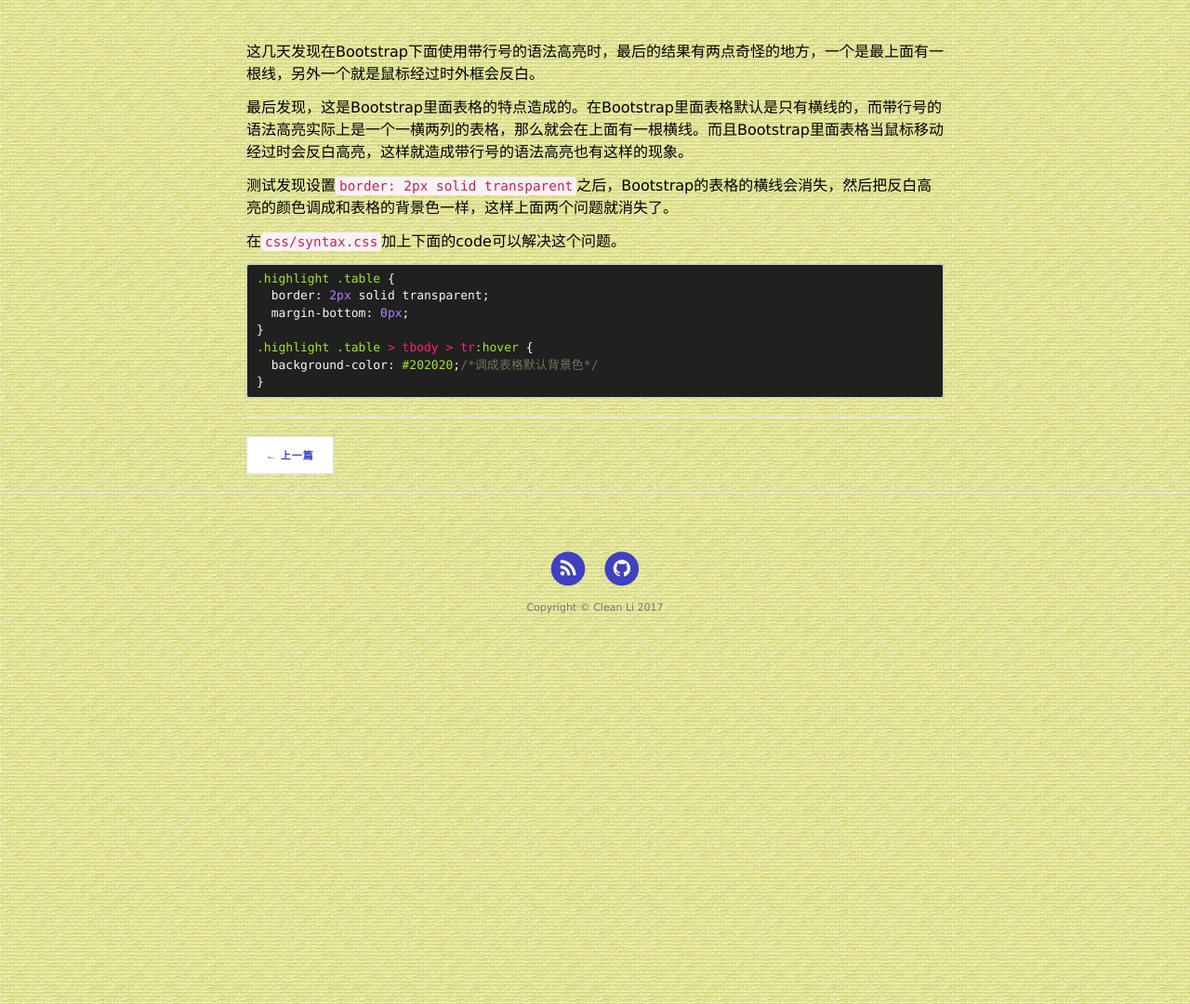
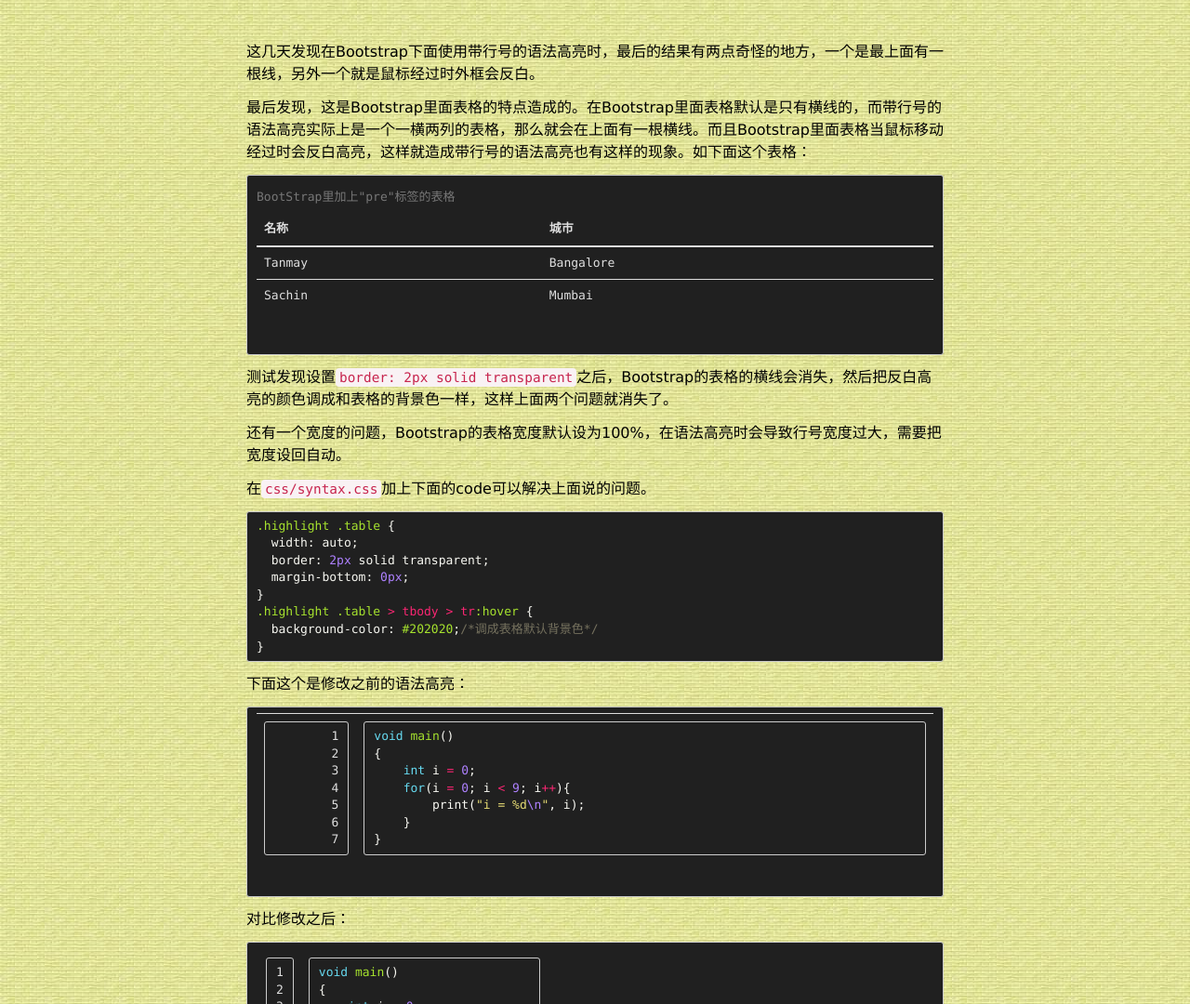
Before and after one commit to cleanli/cleanhome, a Jekyll site: the page built from _posts/2017-05-31-bootstrap_rouge_highlight_issue.md, in a window 1280 px wide and 1400 px high. Shown: the part 320-1400 px from the top of the window at 93% size. Built offline with Jekyll 4.4.1, drawn with Linux system fonts in a browser that asks for light colours; some of the changed text lies outside the part shown.

Commit message:
update post

````diff
--- a/_posts/2017-05-31-bootstrap_rouge_highlight_issue.md
+++ b/_posts/2017-05-31-bootstrap_rouge_highlight_issue.md
@@ -9,14 +9,39 @@ header-img: "img/post-bg-01.jpg"
 ---
 这几天发现在Bootstrap下面使用带行号的语法高亮时，最后的结果有两点奇怪的地方，一个是最上面有一根线，另外一个就是鼠标经过时外框会反白。
 
-最后发现，这是Bootstrap里面表格的特点造成的。在Bootstrap里面表格默认是只有横线的，而带行号的语法高亮实际上是一个一横两列的表格，那么就会在上面有一根横线。而且Bootstrap里面表格当鼠标移动经过时会反白高亮，这样就造成带行号的语法高亮也有这样的现象。
+最后发现，这是Bootstrap里面表格的特点造成的。在Bootstrap里面表格默认是只有横线的，而带行号的语法高亮实际上是一个一横两列的表格，那么就会在上面有一根横线。而且Bootstrap里面表格当鼠标移动经过时会反白高亮，这样就造成带行号的语法高亮也有这样的现象。如下面这个表格：
+
+<pre>
+<table class="table">
+  <caption>BootStrap里加上"pre"标签的表格</caption>
+  <thead>
+    <tr>
+      <th>名称</th>
+      <th>城市</th>
+    </tr>
+  </thead>
+  <tbody>
+    <tr>
+      <td>Tanmay</td>
+      <td>Bangalore</td>
+    </tr>
+    <tr>
+      <td>Sachin</td>
+      <td>Mumbai</td>
+    </tr>
+  </tbody>
+</table>
+</pre>
 
 测试发现设置`border: 2px solid transparent`之后，Bootstrap的表格的横线会消失，然后把反白高亮的颜色调成和表格的背景色一样，这样上面两个问题就消失了。
 
-在`css/syntax.css`加上下面的code可以解决这个问题。
+还有一个宽度的问题，Bootstrap的表格宽度默认设为100%，在语法高亮时会导致行号宽度过大，需要把宽度设回自动。
+
+在`css/syntax.css`加上下面的code可以解决上面说的问题。
 
 ```css
 .highlight .table {
+  width: auto;
   border: 2px solid transparent;
   margin-bottom: 0px;
 }
@@ -24,3 +49,31 @@ header-img: "img/post-bg-01.jpg"
   background-color: #202020;/*调成表格默认背景色*/
 }
 ```
+下面这个是修改之前的语法高亮：
+
+<figure><pre><code class="language-c--" data-lang="c++"><table style="border-spacing: 0"><tbody class="highlight"><tr><td class="gutter gl" style="text-align: right"><pre class="lineno">1
+2
+3
+4
+5
+6
+7</pre></td><td class="code"><pre><span class="kt">void</span> <span class="nf">main</span><span class="p">()</span>
+<span class="p">{</span>
+    <span class="kt">int</span> <span class="n">i</span> <span class="o">=</span> <span class="mi">0</span><span class="p">;</span>
+    <span class="k">for</span><span class="p">(</span><span class="n">i</span> <span class="o">=</span> <span class="mi">0</span><span class="p">;</span> <span class="n">i</span> <span class="o">&lt;</span> <span class="mi">9</span><span class="p">;</span> <span class="n">i</span><span class="o">++</span><span class="p">){</span>
+        <span class="n">print</span><span class="p">(</span><span class="s">"i = %d</span><span class="se">\n</span><span class="s">"</span><span class="p">,</span> <span class="n">i</span><span class="p">);</span>
+    <span class="p">}</span>
+<span class="p">}</span><span class="w">
+</span></pre></td></tr></tbody></table></code></pre></figure>
+
+对比修改之后：
+
+{% highlight c++ linenos %}
+void main()
+{
+    int i = 0;
+    for(i = 0; i < 9; i++){
+        print("i = %d\n", i);
+    }
+}
+{% endhighlight %}
````
